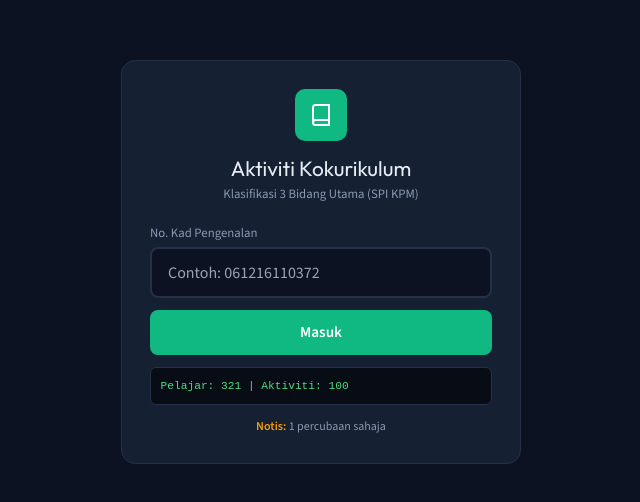
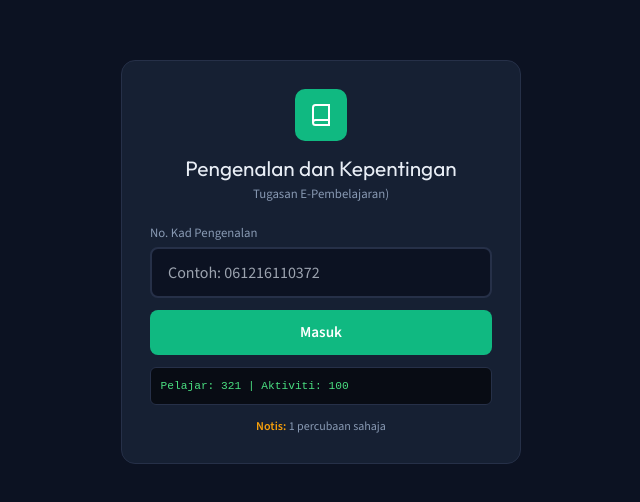
Before and after one commit to UnitKokurikulumIPGKDA/PengurusanPersatuandragdrop, a plain HTML site: page index.html in a window 1280 px wide. Shown: the part 138-640 px from the top of the page, without its empty margins (319-959 px from the left). Drawn offline with nearby package versions, Linux system fonts and the light colour scheme.

Commit message:
Update index.html

```diff
--- a/index.html
+++ b/index.html
@@ -3,7 +3,7 @@
 <head>
     <meta charset="UTF-8">
     <meta name="viewport" content="width=device-width, initial-scale=1.0">
-    <title>Pembelajaran Kendiri/Independent Learning</title>
+    <title>Aktiviti Kokurikulum - SPI KPM</title>
     <script src="https://cdn.tailwindcss.com"></script>
     <link href="https://fonts.googleapis.com/css2?family=Outfit:wght@400;600;700;800&family=Source+Sans+3:wght@400;600&display=swap" rel="stylesheet">
     <style>
@@ -275,8 +275,8 @@
                         <path d="M4 19.5A2.5 2.5 0 0 1 6.5 17H20"/><path d="M6.5 2H20v20H6.5A2.5 2.5 0 0 1 4 19.5v-15A2.5 2.5 0 0 1 6.5 2z"/>
                     </svg>
                 </div>
-                <h1 style="font-size:1.3rem">Aktiviti Kokurikulum</h1>
-                <p style="color:var(--muted);font-size:0.8rem">Klasifikasi 3 Bidang Utama (SPI KPM)</p>
+                <h1 style="font-size:1.3rem">Pengenalan dan Kepentingan </h1>
+                <p style="color:var(--muted);font-size:0.8rem">Tugasan E-Pembelajaran)</p>
             </div>
 
             <form id="loginForm">
```
